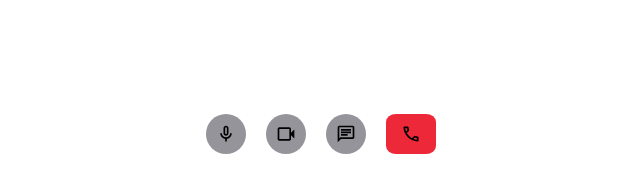
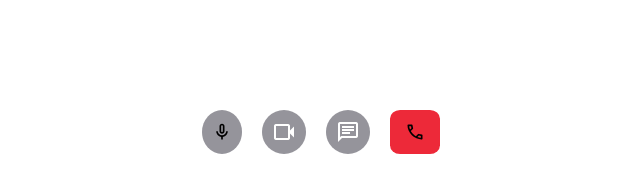
Before and after one commit to martinsndifon/SyncVision, a Flask app: page /call/1 in a window 1280 px wide. Shown: the part 626-800 px from the top of the page, without its empty margins (319-959 px from the left). Run offline with Flask 3, Linux system fonts and the light colour scheme; some libraries are stand-ins or nearby versions.

Commit message:
Use google icons

```diff
--- a/static/scripts/call.js
+++ b/static/scripts/call.js
@@ -38,12 +38,12 @@ function toggleVideo(e) {
     defaultTrack.enabled = false;
     // style
     videoToggle.style.backgroundColor = '#ed2939';
-    videoImage.src = '../static/images/videooff.svg';
+    videoToggle.children[0].innerText = 'videocam_off'
   } else {
     defaultTrack.enabled = true;
     // style
     videoToggle.style.backgroundColor = '#8a8991e6';
-    videoImage.src = '../static/images/video.svg';
+    videoToggle.children[0].innerText = 'videocam'
   }
 }
 
--- a/static/styles/call.css
+++ b/static/styles/call.css
@@ -1,3 +1,7 @@
+.material-symbols-outlined {
+  color: #fff;
+}
+
 main {
   display: flex;
   height: 75%;
--- a/templates/call.html
+++ b/templates/call.html
@@ -3,6 +3,8 @@
   <head>
     <meta charset="utf-8" />
     <meta name="viewport" content="width=device-width, initial-scale=1.0" />
+    <link rel="stylesheet" href="https://fonts.googleapis.com/css2?family=Material+Symbols+Outlined:opsz,wght,FILL,GRAD@20..48,100..700,0..1,-50..200" />
+
     <link rel="stylesheet" href="../static/styles/styles.css" />
     <link rel="stylesheet" href="../static/styles/call.css" />
     <title>SynVision - {{ room_id }}</title>
@@ -56,11 +58,9 @@
           <img src="../static/images/mic.svg" alt="mic icon" id="audioImage" />
         </button>
         <button type="button" class="control-container" id="videotoggle">
-          <img
-            src="../static/images/video.svg"
-            alt="camera icon"
-            id="videoImage"
-          />
+          <span class="material-symbols-outlined">
+            videocam
+          </span>
         </button>
         <button
           type="button"
@@ -68,7 +68,9 @@
           class="control-container"
           id="chatButton"
         >
-          <img src="../static/images/chat.svg" alt="end call icon" />
+          <span class="material-symbols-outlined">
+            chat
+          </span>
         </button>
         <button type="button" class="control-container" id="leave-btn">
           <img src="../static/images/call.svg" alt="end call icon" />
```
